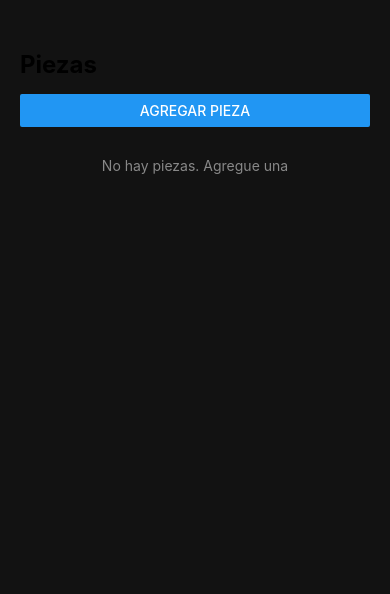
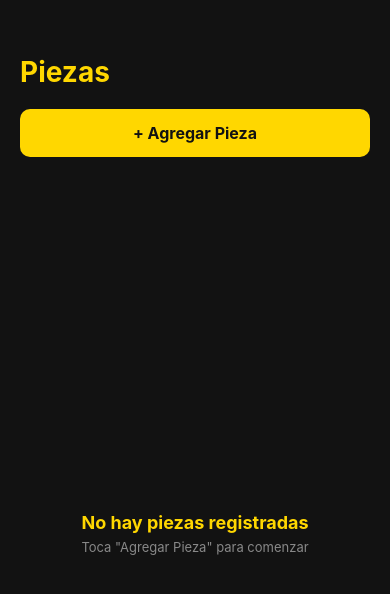
Before and after one commit to xGiovax/DesafioPracticoDPS2, a React Native app: screen / in a window 390 px wide. Shown: the top 594 px of the page. Built offline with nearby package versions, Linux system fonts and the light colour scheme.

Commit message:
feat: agregar comentarios a App.js y FormularioPiezas.js

```diff
--- a/App.js
+++ b/App.js
@@ -1,53 +1,67 @@
 import { useState } from 'react';
 import { View, StyleSheet } from 'react-native';
 
+// Importación de los componentes de la aplicación
 import ListaPiezas from './components/ListaPiezas';
 import FormularioPieza from './components/FormularioPieza';
 import ModalDetalle from './components/ModalDetalle';
 
 export default function App() {
 
+  // Estado principal que almacena todas las piezas registradas
   const [piezas, setPiezas] = useState([]);
+
+  // Controla si se muestra el formulario o la lista principal
   const [mostrarFormulario, setMostrarFormulario] = useState(false);
+
+  // Almacena la pieza seleccionada para mostrar en el modal
+  // Cuando es null, el modal está cerrado
   const [piezaSeleccionada, setPiezaSeleccionada] = useState(null);
 
+  // Agrega una nueva pieza al estado y ordena la lista por fecha de cambio
   const agregarPieza = (nuevaPieza) => {
     const nuevaLista = [...piezas, nuevaPieza].sort(
       (a, b) => new Date(a.fechaCambio) - new Date(b.fechaCambio)
     );
     setPiezas(nuevaLista);
+    // Cierra el formulario después de guardar
     setMostrarFormulario(false);
   };
 
+  // Elimina una pieza de la lista según su id
   const eliminarPieza = (id) => {
     setPiezas(piezas.filter(p => p.id !== id));
   };
 
   return (
     <View style={styles.container}>
+
+      {/* Muestra el formulario o la lista según el estado mostrarFormulario */}
       {mostrarFormulario ? (
         <FormularioPieza
-          onGuardar={agregarPieza}
-          onCancelar={() => setMostrarFormulario(false)}
+          onGuardar={agregarPieza}         // Callback para guardar la pieza
+          onCancelar={() => setMostrarFormulario(false)} // Callback para cancelar
         />
       ) : (
         <ListaPiezas
-          piezas={piezas}
-          onAgregar={() => setMostrarFormulario(true)}
-          onEliminar={eliminarPieza}
-          onVerDetalle={(pieza) => setPiezaSeleccionada(pieza)}
+          piezas={piezas}                              // Lista de piezas a mostrar
+          onAgregar={() => setMostrarFormulario(true)} // Abre el formulario
+          onEliminar={eliminarPieza}                   // Elimina una pieza
+          onVerDetalle={(pieza) => setPiezaSeleccionada(pieza)} // Abre el modal
         />
       )}
 
+      {/* El modal vive fuera del condicional para poder aparecer sobre cualquier vista */}
       <ModalDetalle
-        pieza={piezaSeleccionada}
-        onCerrar={() => setPiezaSeleccionada(null)}
+        pieza={piezaSeleccionada}              // Pieza a mostrar en el modal
+        onCerrar={() => setPiezaSeleccionada(null)} // Cierra el modal
       />
     </View>
   );
 }
 
 const styles = StyleSheet.create({
+  // Contenedor principal con fondo oscuro
   container: {
     flex: 1,
     backgroundColor: '#121212',
--- a/components/FormularioPieza.js
+++ b/components/FormularioPieza.js
@@ -1,45 +1,95 @@
 import { useState } from 'react';
 import {
-  View, Text, TextInput,
-  Button, StyleSheet, Alert, ScrollView
+  View, Text, TextInput, StyleSheet,
+  Alert, ScrollView, TouchableOpacity, Platform
 } from 'react-native';
 import { Picker } from '@react-native-picker/picker';
+import DateTimePicker from '@react-native-community/datetimepicker';
 
+// Componente que muestra el formulario para registrar una nueva pieza
+// Recibe onGuardar y onCancelar como callbacks desde App.js
 export default function FormularioPieza({ onGuardar, onCancelar }) {
 
-  const [tipo, setTipo] = useState('Bujía');
+  // Estados para cada campo del formulario
+  const [tipo, setTipo] = useState('Bujía');      // Tipo de pieza seleccionado en el Picker
   const [marca, setMarca] = useState('');
   const [noSerie, setNoSerie] = useState('');
   const [precio, setPrecio] = useState('');
-  const [fechaCambio, setFechaCambio] = useState('');
 
+  // Estado para la fecha seleccionada, inicia con la fecha actual
+  const [fecha, setFecha] = useState(new Date());
+
+  // Controla si el DatePicker está visible
+  const [mostrarDatePicker, setMostrarDatePicker] = useState(false);
+
+  // Convierte un objeto Date a formato YYYY-MM-DD para almacenar y mostrar
+  const formatearFecha = (date) => {
+    const y = date.getFullYear();
+    const m = String(date.getMonth() + 1).padStart(2, '0');
+    const d = String(date.getDate()).padStart(2, '0');
+    return `${y}-${m}-${d}`;
+  };
+
+  // Maneja el evento cuando el usuario selecciona una fecha en el DatePicker
+  const onCambioFecha = (event, selectedDate) => {
+    // En iOS el picker se mantiene visible, en Android se cierra automáticamente
+    setMostrarDatePicker(Platform.OS === 'ios');
+    if (selectedDate) setFecha(selectedDate);
+  };
+
+  // Valida que el precio solo acepte números con máximo 2 decimales
+  const validarPrecio = (valor) => {
+    const regex = /^\d*\.?\d{0,2}$/;
+    if (regex.test(valor)) setPrecio(valor);
+  };
+
+  // Valida que los campos de texto solo acepten letras, números y espacios
+  const validarTexto = (valor, setter) => {
+    const regex = /^[a-zA-Z0-9\s]*$/;
+    if (regex.test(valor)) setter(valor);
+  };
+
+  // Valida todos los campos y llama a onGuardar si todo está correcto
   const guardar = () => {
-    if (!marca || !noSerie || !precio || !fechaCambio) {
-      Alert.alert('Error', 'Por favor llena todos los campos');
+    if (!marca.trim()) {
+      Alert.alert('Error', 'La marca no puede estar vacía');
+      return;
+    }
+    if (!noSerie.trim()) {
+      Alert.alert('Error', 'El número de serie no puede estar vacío');
+      return;
+    }
+    if (!precio.trim() || parseFloat(precio) <= 0) {
+      Alert.alert('Error', 'Ingresa un precio válido mayor a 0');
       return;
     }
 
+    // Construye el objeto pieza con todos los datos del formulario
     const nuevaPieza = {
-      id: Date.now().toString(),
+      id: Date.now().toString(), // ID único basado en timestamp
       tipo,
-      marca,
-      noSerie,
-      precio,
-      fechaCambio,
+      marca: marca.trim(),
+      noSerie: noSerie.trim(),
+      precio: precio.trim(),
+      fechaCambio: formatearFecha(fecha),
     };
 
+    // Envía la pieza al componente padre (App.js)
     onGuardar(nuevaPieza);
   };
 
   return (
     <ScrollView contentContainerStyle={styles.container}>
-      <Text style={styles.titulo}>Registro de piezas</Text>
+      <Text style={styles.titulo}>Registro de pieza</Text>
 
-      <Text style={styles.label}>Pieza</Text>
+      {/* Picker para seleccionar el tipo de pieza */}
+      <Text style={styles.label}>Tipo de Pieza</Text>
+      <View style={styles.pickerWrapper}>
         <Picker
           selectedValue={tipo}
           onValueChange={(valor) => setTipo(valor)}
           style={styles.picker}
+          dropdownIconColor="#FFD700"
         >
           <Picker.Item label="Bujía" value="Bujía" />
           <Picker.Item label="Filtro de aceite" value="Filtro de aceite" />
@@ -48,67 +98,150 @@ export default function FormularioPieza({ onGuardar, onCancelar }) {
           <Picker.Item label="Batería" value="Batería" />
           <Picker.Item label="Correa de distribución" value="Correa de distribución" />
         </Picker>
+      </View>
 
+      {/* Campo de texto para la marca, solo acepta letras y números */}
       <Text style={styles.label}>Marca</Text>
       <TextInput
         style={styles.input}
         value={marca}
-        onChangeText={setMarca}
+        onChangeText={(v) => validarTexto(v, setMarca)}
         placeholder="Ej: Bosch"
+        placeholderTextColor="#555"
+        maxLength={30}
       />
 
+      {/* Campo de texto para el número de serie */}
       <Text style={styles.label}>No. Serie</Text>
       <TextInput
         style={styles.input}
         value={noSerie}
-        onChangeText={setNoSerie}
+        onChangeText={(v) => validarTexto(v, setNoSerie)}
         placeholder="Ej: S013523"
+        placeholderTextColor="#555"
+        maxLength={20}
       />
 
-      <Text style={styles.label}>Precio</Text>
+      {/* Campo numérico para el precio, acepta hasta 2 decimales */}
+      <Text style={styles.label}>Precio ($)</Text>
       <TextInput
         style={styles.input}
         value={precio}
-        onChangeText={setPrecio}
+        onChangeText={validarPrecio}
         placeholder="Ej: 15.99"
-        keyboardType="numeric"
+        placeholderTextColor="#555"
+        keyboardType="decimal-pad"
+        maxLength={10}
       />
 
+      {/* Botón que abre el DatePicker, muestra la fecha actual seleccionada */}
       <Text style={styles.label}>Fecha de Cambio</Text>
-      <TextInput
-        style={styles.input}
-        value={fechaCambio}
-        onChangeText={setFechaCambio}
-        placeholder="YYYY-MM-DD"
+      <TouchableOpacity
+        style={styles.fechaBoton}
+        onPress={() => setMostrarDatePicker(true)}
+      >
+        <Text style={styles.fechaTexto}>{formatearFecha(fecha)}</Text>
+      </TouchableOpacity>
+
+      {/* DatePicker visible solo cuando mostrarDatePicker es true */}
+      {mostrarDatePicker && (
+        <DateTimePicker
+          value={fecha}
+          mode="date"
+          display="default"
+          onChange={onCambioFecha}
+          maximumDate={new Date()} // No permite seleccionar fechas futuras
         />
+      )}
 
-      <View style={styles.botones}>
-        <Button title="Guardar" onPress={guardar} />
-        <Button title="Cancelar" color="gray" onPress={onCancelar} />
-      </View>
+      {/* Botón para guardar, ejecuta las validaciones antes de guardar */}
+      <TouchableOpacity style={styles.botonGuardar} onPress={guardar}>
+        <Text style={styles.botonGuardarTexto}>Guardar</Text>
+      </TouchableOpacity>
+
+      {/* Botón para cancelar y volver a la lista sin guardar */}
+      <TouchableOpacity style={styles.botonCancelar} onPress={onCancelar}>
+        <Text style={styles.botonCancelarTexto}>Cancelar</Text>
+      </TouchableOpacity>
+
     </ScrollView>
   );
 }
 
 const styles = StyleSheet.create({
-  container: { padding: 20, paddingTop: 50 },
-  titulo: { fontSize: 22, fontWeight: 'bold', marginBottom: 15 },
-  label: { fontSize: 14, fontWeight: 'bold', marginTop: 12 },
+  container: {
+    padding: 20,
+    paddingTop: 55,
+    backgroundColor: '#121212',
+    flexGrow: 1,
+  },
+  titulo: {
+    fontSize: 24,
+    fontWeight: 'bold',
+    color: '#FFD700',
+    marginBottom: 20,
+  },
+  label: {
+    fontSize: 14,
+    fontWeight: 'bold',
+    color: '#FFD700',
+    marginTop: 15,
+    marginBottom: 5,
+  },
   input: {
+    backgroundColor: '#1E1E1E',
     borderWidth: 1,
-    borderColor: '#ccc',
-    borderRadius: 6,
-    padding: 8,
-    marginTop: 4,
+    borderColor: '#FFD700',
+    borderRadius: 8,
+    padding: 12,
+    color: '#fff',
+    fontSize: 15,
+  },
+  pickerWrapper: {
+    backgroundColor: '#1E1E1E',
+    borderWidth: 1,
+    borderColor: '#FFD700',
+    borderRadius: 8,
+    overflow: 'hidden',
   },
   picker: {
+    color: '#fff',
+    backgroundColor: '#1E1E1E',
+  },
+  fechaBoton: {
+    backgroundColor: '#1E1E1E',
     borderWidth: 1,
-    borderColor: '#ccc',
-    marginTop: 4,
+    borderColor: '#FFD700',
+    borderRadius: 8,
+    padding: 12,
   },
-  botones: {
-    flexDirection: 'row',
-    justifyContent: 'space-around',
-    marginTop: 25,
+  fechaTexto: {
+    color: '#fff',
+    fontSize: 15,
+  },
+  botonGuardar: {
+    backgroundColor: '#FFD700',
+    padding: 15,
+    borderRadius: 10,
+    alignItems: 'center',
+    marginTop: 30,
+  },
+  botonGuardarTexto: {
+    color: '#121212',
+    fontWeight: 'bold',
+    fontSize: 16,
+  },
+  botonCancelar: {
+    backgroundColor: '#1E1E1E',
+    padding: 15,
+    borderRadius: 10,
+    alignItems: 'center',
+    marginTop: 10,
+    borderWidth: 1,
+    borderColor: '#555',
+  },
+  botonCancelarTexto: {
+    color: '#aaa',
+    fontSize: 16,
   },
 });
--- a/components/ListaPiezas.js
+++ b/components/ListaPiezas.js
@@ -1,54 +1,87 @@
 import {
-  View, Text, FlatList,
-  TouchableHighlight, Button,
-  StyleSheet, Alert
+  View, Text, FlatList, TouchableHighlight,
+  StyleSheet, Alert, TouchableOpacity
 } from 'react-native';
 
+// Componente que muestra la lista principal de piezas registradas
+// Recibe las piezas y las funciones de acción mediante props
 export default function ListaPiezas({ piezas, onAgregar, onEliminar, onVerDetalle }) {
 
+  // Muestra una alerta de confirmación antes de eliminar una pieza
   const confirmarEliminar = (id) => {
-    Alert.alert('Eliminar', '¿Estás seguro?', [
-      { text: 'Cancelar' },
-      { text: 'Eliminar', onPress: () => onEliminar(id) },
-    ]);
+    Alert.alert(
+      'Eliminar pieza',
+      '¿Estás seguro de que deseas eliminar esta pieza?',
+      [
+        { text: 'Cancelar', style: 'cancel' },
+        { text: 'Eliminar', style: 'destructive', onPress: () => onEliminar(id) },
+      ]
+    );
   };
 
-  const renderItem = ({ item }) => (
+  // Renderiza cada item con diseño tipo timeline
+  const renderItem = ({ item, index }) => (
+    <View style={styles.timelineItem}>
+
+      {/* Columna izquierda: punto dorado y línea vertical conectora */}
+      <View style={styles.timelineColumna}>
+        <View style={styles.timelinePunto} />
+        {/* La línea solo aparece si no es el último item */}
+        {index < piezas.length - 1 && <View style={styles.timelineLinea} />}
+      </View>
+
+      {/* Tarjeta del item, TouchableHighlight detecta el toque para abrir el modal */}
       <TouchableHighlight
-      underlayColor="#ddd"
+        underlayColor="#2a2a2a"
         onPress={() => onVerDetalle(item)}
+        style={styles.cardWrapper}
       >
-      <View style={styles.item}>
-        <View>
+        <View style={styles.card}>
+          <View style={styles.cardContenido}>
+
+            {/* Información de la pieza */}
+            <View style={styles.cardInfo}>
               <Text style={styles.tipo}>{item.tipo}</Text>
               <Text style={styles.fecha}>{item.fechaCambio}</Text>
             </View>
-        <Button
-          title="Eliminar"
-          color="red"
+
+            {/* Botón eliminar separado para evitar conflicto con el TouchableHighlight */}
+            <TouchableOpacity
+              style={styles.botonEliminar}
               onPress={() => confirmarEliminar(item.id)}
-        />
+            >
+              <Text style={styles.botonEliminarTexto}>Eliminar</Text>
+            </TouchableOpacity>
+
+          </View>
         </View>
       </TouchableHighlight>
+
+    </View>
   );
 
   return (
     <View style={styles.container}>
       <Text style={styles.titulo}>Piezas</Text>
 
-      <Button
-        title="Agregar Pieza"
-        color="#2196F3"
-        onPress={onAgregar}
-      />
+      {/* Botón para navegar al formulario de registro */}
+      <TouchableOpacity style={styles.botonAgregar} onPress={onAgregar}>
+        <Text style={styles.botonAgregarTexto}>+ Agregar Pieza</Text>
+      </TouchableOpacity>
 
+      {/* Si no hay piezas muestra mensaje, si hay muestra la FlatList */}
       {piezas.length === 0 ? (
-        <Text style={styles.vacio}>No hay piezas. Agregue una</Text>
+        <View style={styles.vacioContainer}>
+          <Text style={styles.vacio}>No hay piezas registradas</Text>
+          <Text style={styles.vacioSub}>Toca "Agregar Pieza" para comenzar</Text>
+        </View>
       ) : (
+        // FlatList renderiza la lista de piezas de forma eficiente
         <FlatList
           data={piezas}
           keyExtractor={(item) => item.id}
           renderItem={renderItem}
+          contentContainerStyle={styles.lista}
         />
       )}
     </View>
@@ -56,19 +89,117 @@ export default function ListaPiezas({ piezas, onAgregar, onEliminar, onVerDetall
 }
 
 const styles = StyleSheet.create({
-  container: { flex: 1, padding: 20, paddingTop: 50 },
-  titulo: { fontSize: 24, fontWeight: 'bold', marginBottom: 15 },
-  vacio: { marginTop: 30, textAlign: 'center', color: '#888' },
-  item: {
+  container: {
+    flex: 1,
+    padding: 20,
+    paddingTop: 55,
+    backgroundColor: '#121212',
+  },
+  titulo: {
+    fontSize: 28,
+    fontWeight: 'bold',
+    color: '#FFD700',
+    marginBottom: 20,
+  },
+  botonAgregar: {
+    backgroundColor: '#FFD700',
+    padding: 14,
+    borderRadius: 10,
+    alignItems: 'center',
+    marginBottom: 25,
+  },
+  botonAgregarTexto: {
+    color: '#121212',
+    fontWeight: 'bold',
+    fontSize: 16,
+  },
+  vacioContainer: {
+    flex: 1,
+    justifyContent: 'center',
+    alignItems: 'center',
+    marginTop: 60,
+  },
+  vacio: {
+    color: '#FFD700',
+    fontSize: 18,
+    fontWeight: 'bold',
+  },
+  vacioSub: {
+    color: '#888',
+    fontSize: 13,
+    marginTop: 6,
+  },
+  lista: {
+    paddingBottom: 20,
+    paddingLeft: 5,
+  },
+
+  // --- Estilos del timeline ---
+  timelineItem: {
+    flexDirection: 'row',
+    marginBottom: 0,
+  },
+  timelineColumna: {
+    alignItems: 'center',
+    width: 24,
+    marginRight: 12,
+  },
+  timelinePunto: {
+    width: 14,
+    height: 14,
+    borderRadius: 7,
+    backgroundColor: '#FFD700',
+    borderWidth: 2,
+    borderColor: '#FFD700',
+    marginTop: 18,
+    zIndex: 1,
+  },
+  timelineLinea: {
+    width: 2,
+    flex: 1,
+    backgroundColor: '#FFD700',
+    opacity: 0.3,
+    marginBottom: -2,
+  },
+
+  // --- Estilos de la card ---
+  cardWrapper: {
+    flex: 1,
+    borderRadius: 12,
+    marginBottom: 12,
+  },
+  card: {
+    backgroundColor: '#1E1E1E',
+    borderRadius: 12,
+    padding: 15,
+  },
+  cardContenido: {
     flexDirection: 'row',
     justifyContent: 'space-between',
     alignItems: 'center',
-    padding: 12,
-    borderWidth: 1,
-    borderColor: '#ccc',
+  },
+  cardInfo: {
+    flex: 1,
+  },
+  tipo: {
+    fontSize: 17,
+    fontWeight: 'bold',
+    color: '#FFD700',
+  },
+  fecha: {
+    fontSize: 13,
+    color: '#aaa',
+    marginTop: 4,
+  },
+  botonEliminar: {
+    backgroundColor: '#B22222',
+    paddingVertical: 8,
+    paddingHorizontal: 14,
     borderRadius: 8,
-    marginTop: 10,
   },
-  tipo: { fontSize: 16, fontWeight: 'bold' },
-  fecha: { fontSize: 13, color: '#555' },
+  botonEliminarTexto: {
+    color: '#fff',
+    fontWeight: 'bold',
+    fontSize: 13,
+  },
 });
--- a/components/ModalDetalle.js
+++ b/components/ModalDetalle.js
@@ -1,50 +1,71 @@
 import {
   View, Text, Modal,
-  Button, StyleSheet
+  StyleSheet, TouchableOpacity, Button
 } from 'react-native';
 
+// Componente que muestra el detalle completo de una pieza en un modal
+// Se activa cuando piezaSeleccionada en App.js tiene un valor distinto de null
 export default function ModalDetalle({ pieza, onCerrar }) {
 
-  // Si no hay pieza seleccionada, el modal no se muestra
   return (
+    // visible es true cuando pieza no es null, false cuando es null
     <Modal
       visible={pieza !== null}
-      transparent={true}
-      animationType="fade"
-      onRequestClose={onCerrar}
+      transparent={true}        // Fondo semitransparente
+      animationType="fade"      // Animación de aparición
+      onRequestClose={onCerrar} // Maneja el botón físico de retroceso en Android
     >
+      {/* Fondo oscuro semitransparente detrás del modal */}
       <View style={styles.fondo}>
         <View style={styles.modal}>
+
           <Text style={styles.titulo}>Detalle de la pieza</Text>
 
+          {/* Muestra los datos solo si hay una pieza seleccionada */}
           {pieza && (
-            <>
+            <View style={styles.detalles}>
+
+              {/* Cada fila muestra una etiqueta y su valor */}
               <View style={styles.fila}>
-                <Text style={styles.etiqueta}>Pieza:</Text>
+                <Text style={styles.etiqueta}>Pieza</Text>
                 <Text style={styles.valor}>{pieza.tipo}</Text>
               </View>
+              <View style={styles.separador} />
+
               <View style={styles.fila}>
-                <Text style={styles.etiqueta}>Marca:</Text>
+                <Text style={styles.etiqueta}>Marca</Text>
                 <Text style={styles.valor}>{pieza.marca}</Text>
               </View>
+              <View style={styles.separador} />
+
               <View style={styles.fila}>
-                <Text style={styles.etiqueta}>No Serie:</Text>
+                <Text style={styles.etiqueta}>No. Serie</Text>
                 <Text style={styles.valor}>{pieza.noSerie}</Text>
               </View>
+              <View style={styles.separador} />
+
               <View style={styles.fila}>
-                <Text style={styles.etiqueta}>Precio:</Text>
+                <Text style={styles.etiqueta}>Precio</Text>
                 <Text style={styles.valor}>${pieza.precio}</Text>
               </View>
+              <View style={styles.separador} />
+
               <View style={styles.fila}>
-                <Text style={styles.etiqueta}>Fecha de Cambio:</Text>
+                <Text style={styles.etiqueta}>Fecha de Cambio</Text>
                 <Text style={styles.valor}>{pieza.fechaCambio}</Text>
               </View>
-            </>
+            </View>
           )}
 
+          {/* Botón nativo de React Native para cerrar el modal */}
           <View style={styles.botonCerrar}>
-            <Button title="Cerrar" onPress={onCerrar} />
+            <Button
+              title="Cerrar"
+              color="#FFD700"
+              onPress={onCerrar}
+            />
           </View>
+
         </View>
       </View>
     </Modal>
@@ -54,23 +75,49 @@ export default function ModalDetalle({ pieza, onCerrar }) {
 const styles = StyleSheet.create({
   fondo: {
     flex: 1,
-    backgroundColor: 'rgba(0,0,0,0.5)',
+    backgroundColor: 'rgba(0,0,0,0.75)',
     justifyContent: 'center',
     alignItems: 'center',
   },
   modal: {
-    backgroundColor: '#fff',
-    borderRadius: 10,
+    backgroundColor: '#1E1E1E',
+    borderRadius: 14,
     padding: 25,
-    width: '85%',
+    width: '88%',
+    borderWidth: 1,
+    borderColor: '#FFD700',
   },
-  titulo: { fontSize: 20, fontWeight: 'bold', marginBottom: 15 },
+  titulo: {
+    fontSize: 20,
+    fontWeight: 'bold',
+    color: '#FFD700',
+    marginBottom: 20,
+    textAlign: 'center',
+  },
+  detalles: {
+    marginBottom: 10,
+  },
   fila: {
     flexDirection: 'row',
     justifyContent: 'space-between',
-    marginBottom: 10,
+    paddingVertical: 10,
   },
-  etiqueta: { fontWeight: 'bold', color: '#555' },
-  valor: { color: '#000' },
-  botonCerrar: { marginTop: 20 },
+  separador: {
+    height: 1,
+    backgroundColor: '#333',
+  },
+  etiqueta: {
+    color: '#FFD700',
+    fontWeight: 'bold',
+    fontSize: 14,
+  },
+  valor: {
+    color: '#fff',
+    fontSize: 14,
+    maxWidth: '60%',
+    textAlign: 'right',
+  },
+  botonCerrar: {
+    marginTop: 15,
+  },
 });
--- a/package.json
+++ b/package.json
@@ -9,6 +9,7 @@
     "web": "expo start --web"
   },
   "dependencies": {
+    "@react-native-community/datetimepicker": "^9.1.0",
     "@react-native-picker/picker": "^2.11.4",
     "expo": "~55.0.12",
     "expo-status-bar": "~55.0.5",
```
Also changed, not shown: 1 other file (tests, documents, lock files or other folders). Lines whose indentation alone changed are shown as unchanged.
